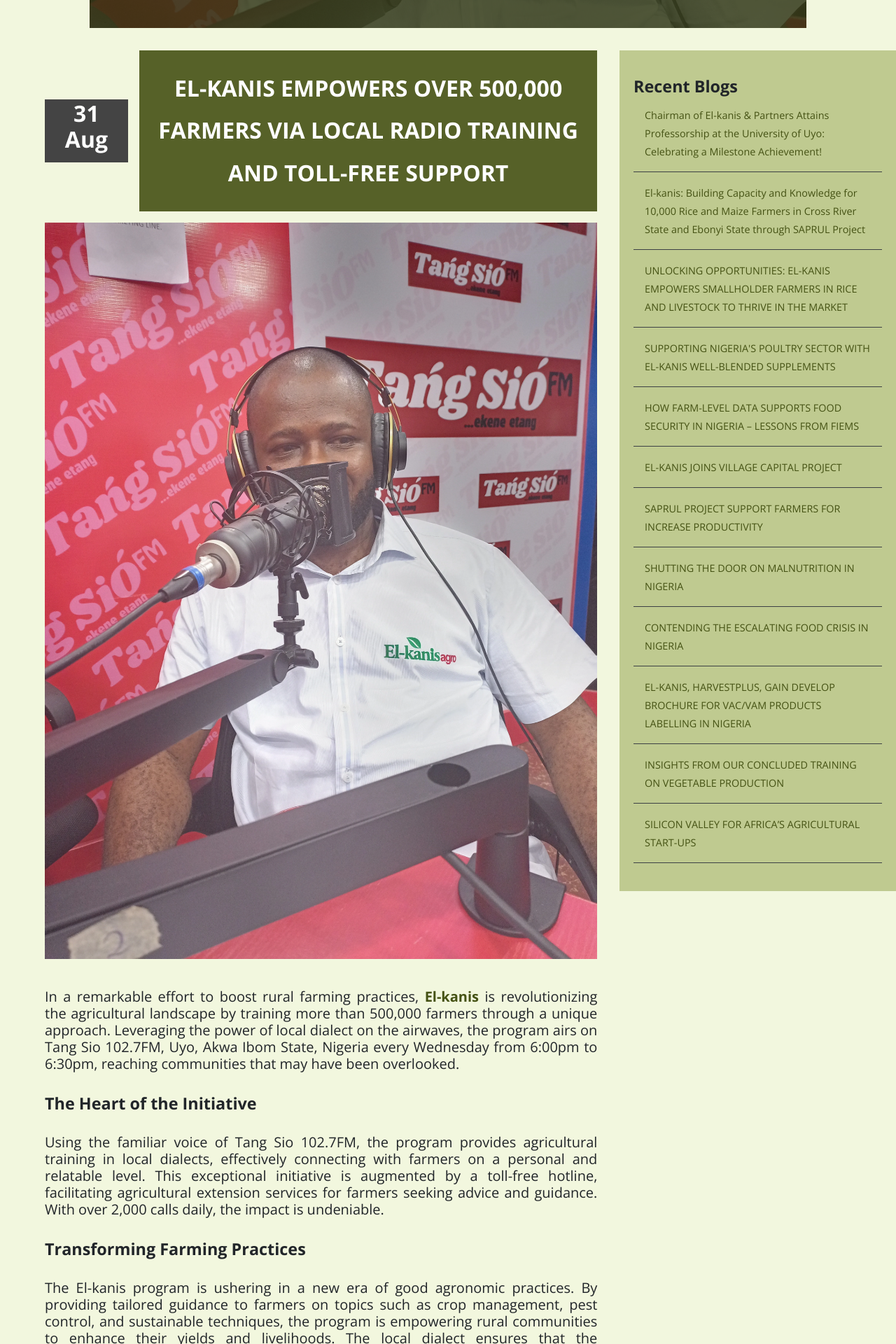
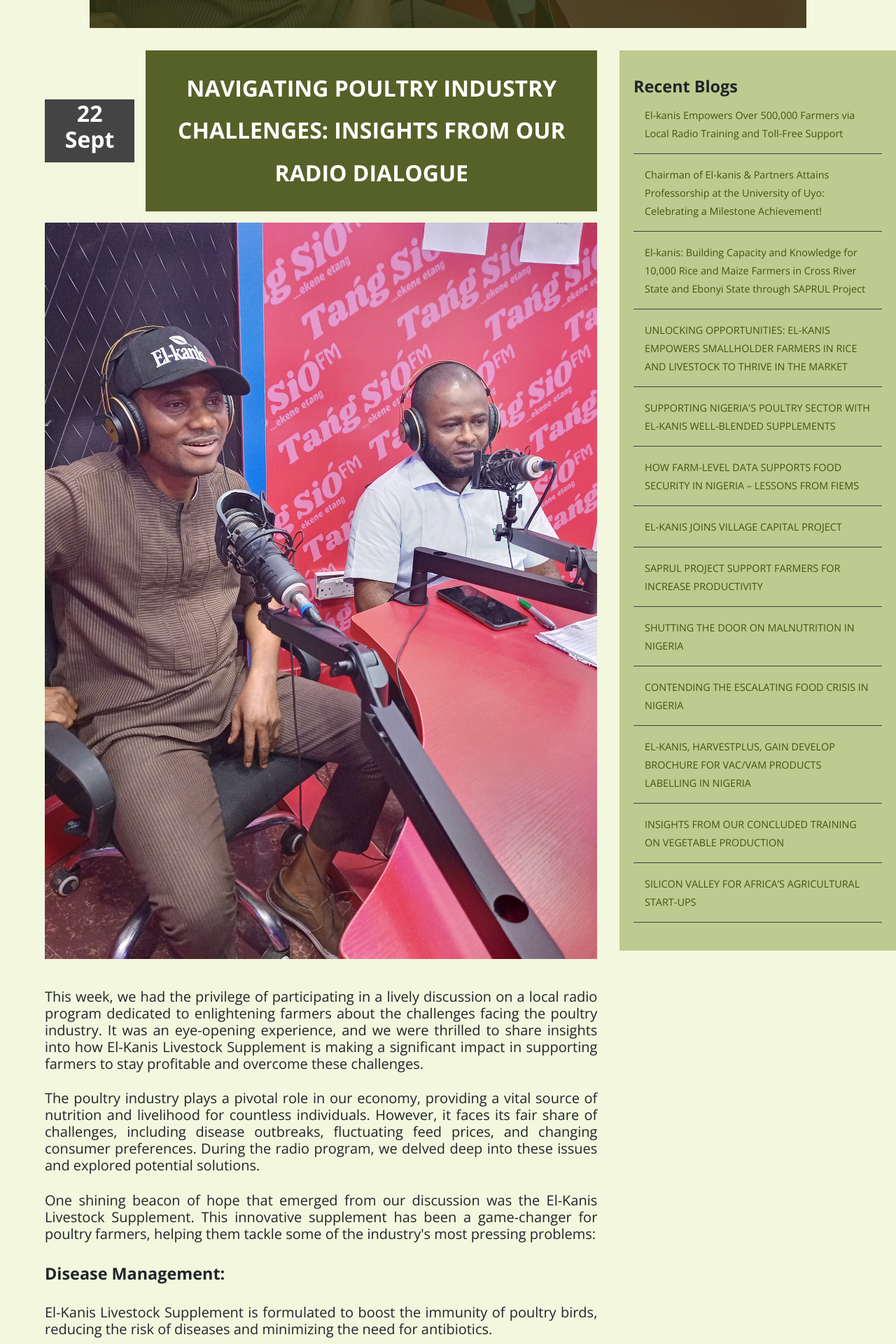
Before and after one commit to AbayomiOlaoye/elkanis_official_website, a React (Create React App) app: page /blogs in a window 1280 px wide. Shown: the part 600-2520 px from the top of the page at 70% size. Built offline with nearby package versions, Linux system fonts and the light colour scheme.

Commit message:
Add new blog post

```diff
--- a/src/storage/blog.js
+++ b/src/storage/blog.js
@@ -12,8 +12,32 @@ import silicon from '../assets/blogs/silicon.webp';
 import maize from '../assets/blogs/loading_maize.webp';
 import chairman from '../assets/blogs/prof_ajah.png';
 import radio from '../assets/blogs/radio.webp';
+import radio_disc from '../assets/blogs/radio_disc.webp';
 
 const blogData = [
+  {
+    id: uuidv4(),
+    day: '22',
+    month: 'Sept',
+    year: '2023',
+    title: 'Navigating Poultry Industry Challenges: Insights from our Radio Dialogue',
+    img: radio_disc,
+    content: [
+      'This week, we had the privilege of participating in a lively discussion on a local radio program dedicated to enlightening farmers about the challenges facing the poultry industry. It was an eye-opening experience, and we were thrilled to share insights into how El-Kanis Livestock Supplement is making a significant impact in supporting farmers to stay profitable and overcome these challenges.',
+      'The poultry industry plays a pivotal role in our economy, providing a vital source of nutrition and livelihood for countless individuals. However, it faces its fair share of challenges, including disease outbreaks, fluctuating feed prices, and changing consumer preferences. During the radio program, we delved deep into these issues and explored potential solutions.',
+      "One shining beacon of hope that emerged from our discussion was the El-Kanis Livestock Supplement. This innovative supplement has been a game-changer for poultry farmers, helping them tackle some of the industry's most pressing problems:",
+      '<h3>Disease Management:</h3>',
+      'El-Kanis Livestock Supplement is formulated to boost the immunity of poultry birds, reducing the risk of diseases and minimizing the need for antibiotics.',
+      '<h3>Nutrition Optimization</h3>',
+      'The supplement is designed to enhance the nutritional content of poultry feed, ensuring that birds receive the essential nutrients they need for healthy growth and egg production.',
+      '<h3>AProfitability:</h3>',
+      "By improving bird health and productivity, El-Kanis Livestock Supplement has been instrumental in increasing farmers' profitability, even in the face of market volatility.",
+      "It's truly heartening to witness the positive impact this product has had on poultry farming communities. Farmers have shared their success stories of healthier flocks, increased egg production, and improved income levels, all thanks to El-Kanis.",
+      "As we move forward, it's clear that innovation and collaboration are key to addressing the challenges facing the poultry industry. I want to express my gratitude to the radio program for providing a platform for these crucial discussions and to El-Kanis Livestock Supplement for their commitment to supporting our farmers.",
+      "If you're a poultry farmer or involved in the industry, I encourage you to explore the benefits of El-Kanis Livestock Supplement. It's not just a product; it's a testament to the power of innovation in agriculture and the potential to transform challenges into opportunities.",
+      "Let's continue working together to ensure a thriving and sustainable poultry industry for generations to come!"
+    ],
+  },
   {
     id: uuidv4(),
     day: '31',
```
Also changed, not shown: src/assets/blogs/radio_disc.webp (added).
